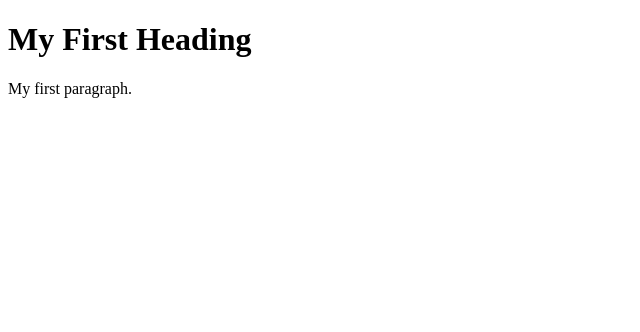
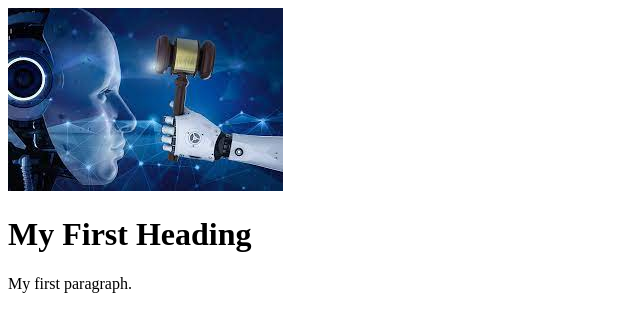
Before and after one commit to Deepak-1234567/portfolio, a plain HTML site: page new.html in a window 1280 px wide. Shown: the whole page, without its empty margins (0-640 px from the left). Drawn offline with Linux system fonts and the light colour scheme.

Commit message:
change 1

```diff
--- a/new.html
+++ b/new.html
@@ -4,7 +4,7 @@
 <title>Page Title</title>
 </head>
 <body>
-
+<img src="download.jpg">
 <h1>My First Heading</h1>
 <p>My first paragraph.</p>
 
```
Also changed, not shown: download.jpg (added).
